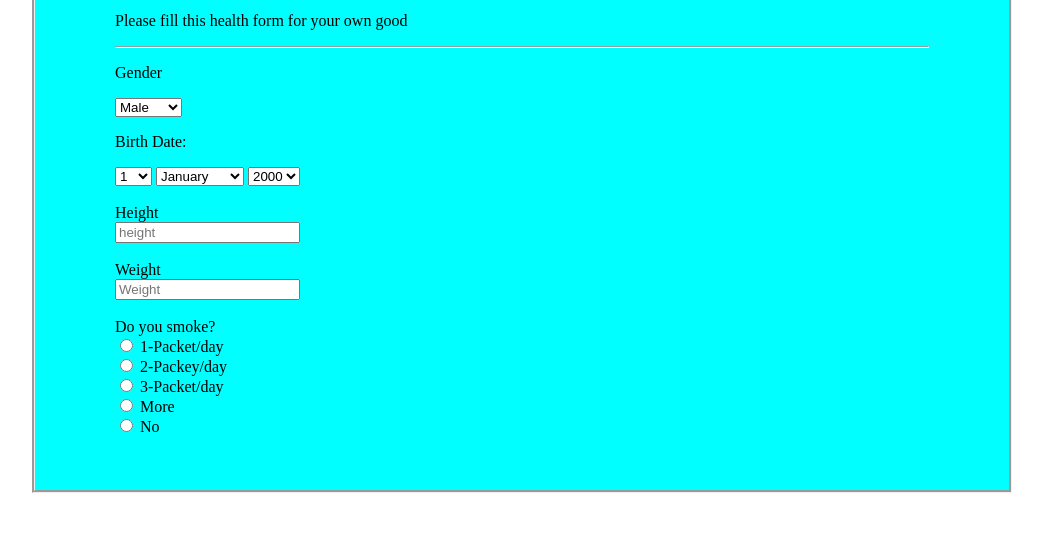
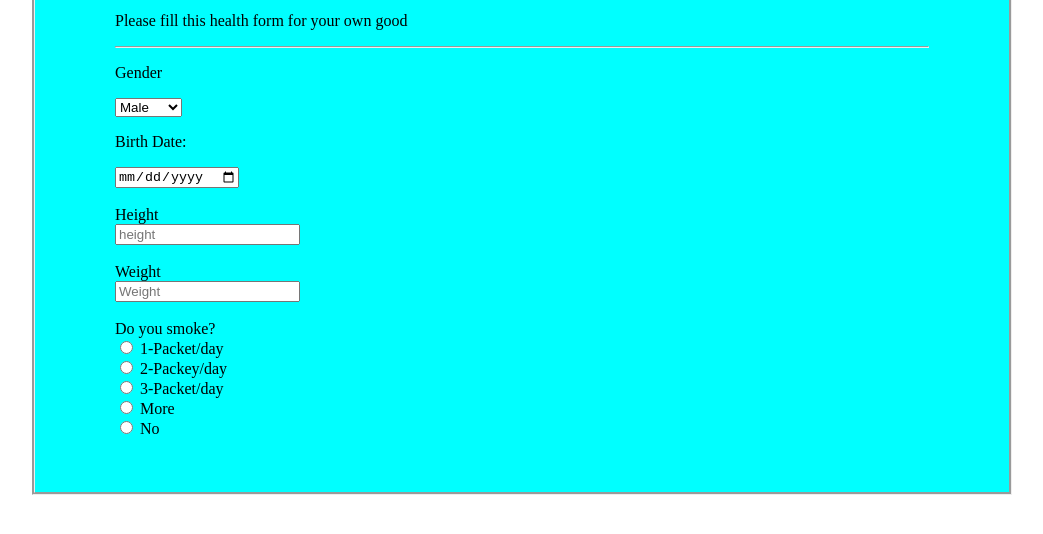
Before and after one commit to Aadarshbhushan-Singh/html_css, a plain HTML site: page health_survey_form.html in a window 1280 px wide. Shown: the part 124-658 px from the top of the page, without its empty margins (118-1161 px from the left). Drawn offline with Linux system fonts and the light colour scheme.

Commit message:
Updated files

```diff
--- a/health_survey_form.html
+++ b/health_survey_form.html
@@ -15,61 +15,7 @@
 			<option>Female</option>
 		</select>
 		<p>Birth Date:</p>
-		<select>
-			<option>1</option>
-			<option>2</option>
-			<option>3</option>
-			<option>4</option>
-			<option>5</option>
-			<option>6</option>
-			<option>7</option>
-			<option>9</option>
-			<option>10</option>
-			<option>11</option>
-			<option>12</option>
-			<option>13</option>
-			<option>14</option>
-			<option>15</option>
-			<option>16</option>
-			<option>17</option>
-			<option>18</option>
-			<option>19</option>
-			<option>20</option>
-			<option>21</option>
-			<option>22</option>
-			<option>23</option>
-			<option>24</option>
-			<option>25</option>
-			<option>26</option>
-			<option>27</option>
-			<option>28</option>
-			<option>29</option>
-			<option>30</option>
-			<option>31</option>
-			<option>32</option>
-		</select>
-		<select>
-			<option>January</option>
-			<option>February</option>
-			<option>March</option>
-			<option>April</option>
-			<option>May</option>
-			<option>June</option>
-			<option>July</option>
-			<option>August</option>
-			<option>September</option>
-			<option>October</option>
-			<option>November</option>
-			<option>December</option>
-		</select>
-		<select>
-			<option>2000</option>
-			<option>2001</option>
-			<option>2002</option>
-			<option>2003</option>
-			<option>2004</option>
-			<option>2005</option>
-		</select>
+		<input type="date">
 		<br>
 		<br>
 		<label>Height</label>
```
